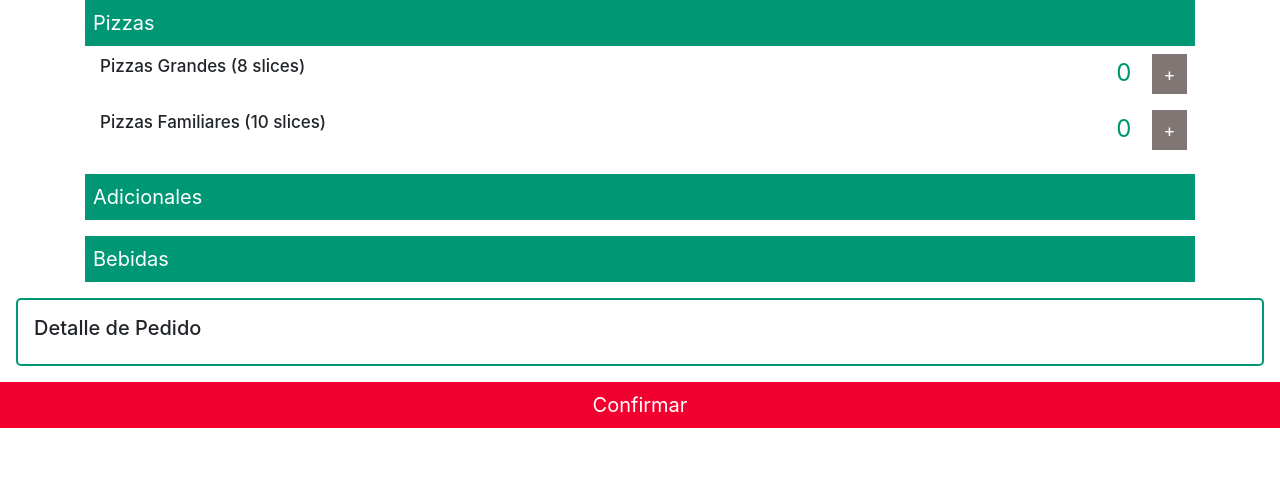
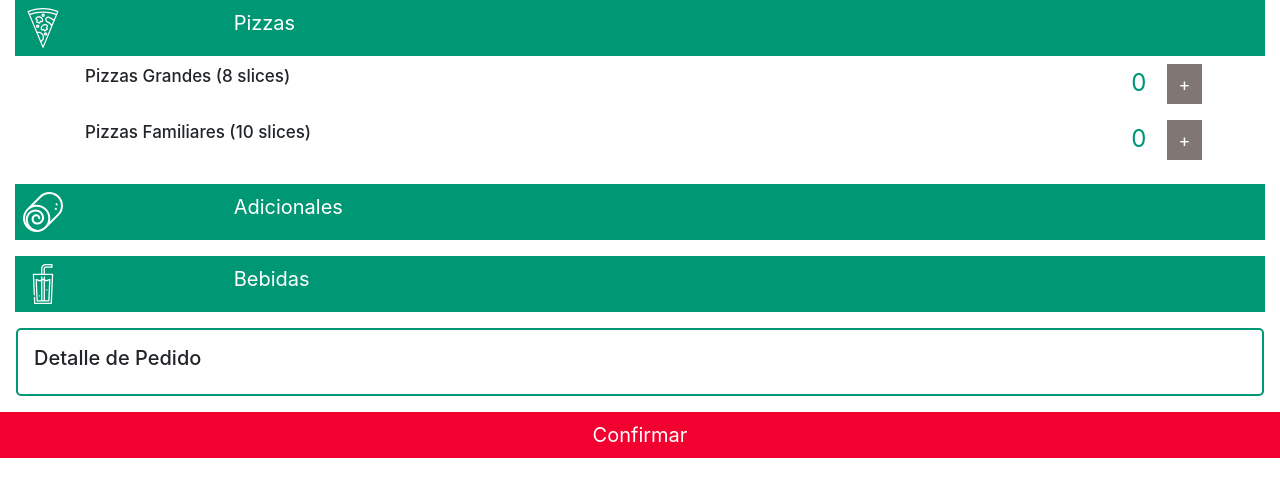
Before and after one commit to carlacentenor/webview, a plain HTML site: page index.html in a window 1280 px wide. Drawn offline with nearby package versions, Linux system fonts and the light colour scheme; no server answers.

Commit message:
cambios db

```diff
--- a/db.json
+++ b/db.json
@@ -6,7 +6,7 @@
             "id2": "1gd",
             "nombre": "Americana",
             "title": "americanagrande",
-            "description": "Jamón y queso mozzarella",
+            "description": "Delcioso jamón y queso mozzarella",
             "precio": 40.90,
             "type" : "grande",
             "detail" : "Pizza Americana Grande a S/40.90",
@@ -39,7 +39,7 @@
             "id2": "4gd",
             "nombre": "Hawaiana",
             "title": "hawaianagrande",
-            "description": "Jamón, piña y queso mozzarella extra",
+            "description": "Delicioso jamón, refrescante piña y queso mozzarella extra",
             "precio": 45.90,
             "type" : "grande",
             "detail" : "Pizza Hawaiana Grande a S/45.90",
--- a/index.html
+++ b/index.html
@@ -13,10 +13,17 @@
 
 <body>
   <main class="containerPrincipal">
-    <section class="container">
+    <section class="container-fluid ">
 
       <div class="title-section p-2">
-        Pizzas
+        <div class="row">
+          <div class="col-2">
+            <img class="img-icon" src="img/pizza.svg" alt="">
+          </div>
+          <div class="col-10"> Pizzas</div>
+        </div>
+
+
       </div>
       <div class="container mb-3">
         <div class="row pt-2 pb-2 pl-0 pr-2">
@@ -45,13 +52,28 @@
       </div>
       </div>
       <div class="mb-3">
-        <div class="title-section p-2">Adicionales</div>
+        <div class="title-section p-2">
+          <div class="row">
+            <div class="col-2">
+              <img class="img-icon" src="img/cinnamon-roll.svg" alt="">
+            </div>
+            <div class="col-10"> Adicionales</div>
+          </div>
+
+        </div>
         <div class="container-adicional row">
         </div>
       </div>
 
       <div>
-        <div class="title-section p-2">Bebidas</div>
+        <div class="title-section p-2">
+          <div class="row">
+            <div class="col-2">
+              <img class="img-icon" src="img/soda.svg" alt="">
+            </div>
+            <div class="col-10"> Bebidas</div>
+          </div>
+        </div>
         <div class="container-bebidas row ">
         </div>
 
@@ -78,7 +100,9 @@
       <input id="resumen-pedido-bebida-total" type="hidden" name="detallepedidoBebida">
       <input type="hidden" name="userId">
       <input type="hidden" name="blockName">
-        <button type="submit" class="btn-confirm text-center p-2">Confirmar<span id="total"></span></button>
+      <button type="submit" class="btn-confirm text-center p-2">Confirmar
+        <span id="total"></span>
+      </button>
     </form>
 
   </main>
--- a/main.css
+++ b/main.css
@@ -30,6 +30,11 @@
   font-size: 18px;
   height: 40px;
   width: 35px;
+}
+
+.img-icon{
+  height: 40px;
+  width: 40px;
 }
 
 .btn-subt {
```
Also changed, not shown: app.js (+8 -8 lines), img/cinnamon-roll.svg (added), img/pizza.svg (added), img/soda.svg (added). Lines whose indentation alone changed are shown as unchanged.
